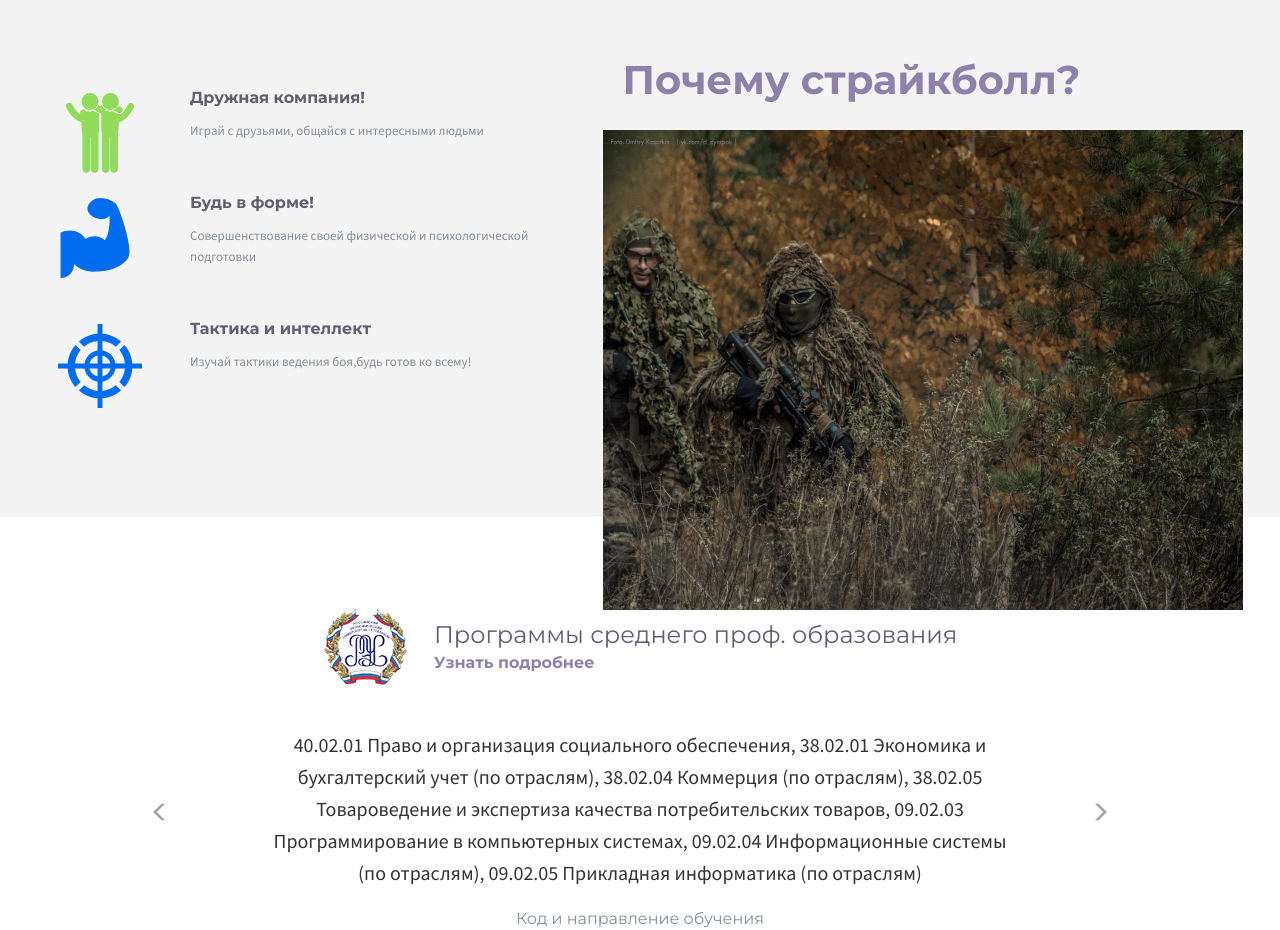
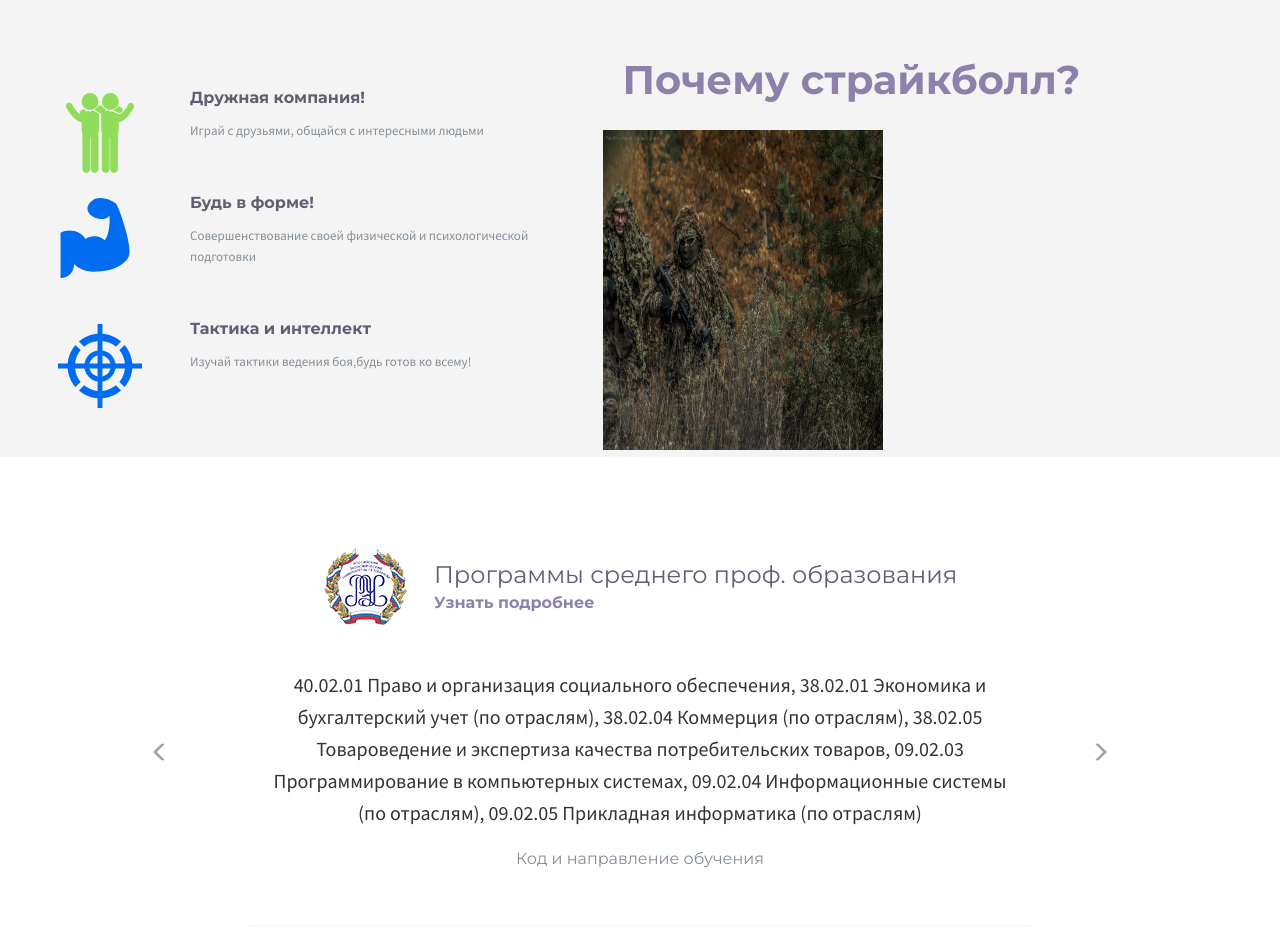
Before and after one commit to kennymzkvks/kennymzkvks.github.io, a plain HTML site: page index.html in a window 1280 px wide. Shown: the part 1280-2210 px from the top of the page. Drawn offline with Linux system fonts and the light colour scheme; files whose address does not match are found by name.

Commit message:
Update index.html

```diff
--- a/index.html
+++ b/index.html
@@ -121,7 +121,7 @@
 				<div class="col-md-7">
 					<div class="slide-holder">
 						<h2 class="hidden-xs hidden-sm text-primary">Почему страйкболл?</h2>
-						<div class="img-slide scroll-trigger"><img src="images/img-01.jpg" height="480" width="640" alt=""></div>
+						<div class="img-slide scroll-trigger"><img src="images/img-01.jpg" height="320" width="280" alt=""></div>
 					</div>
 				</div>
 			</div>
```
